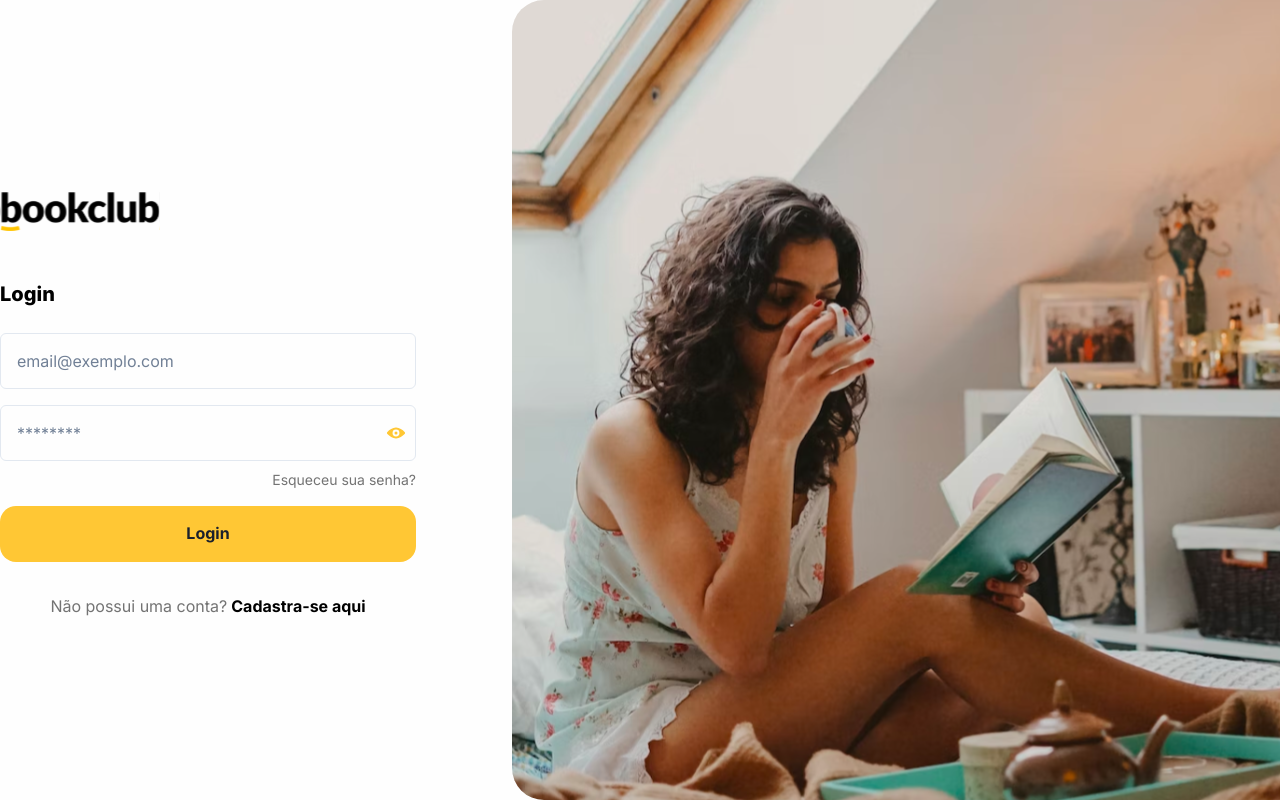
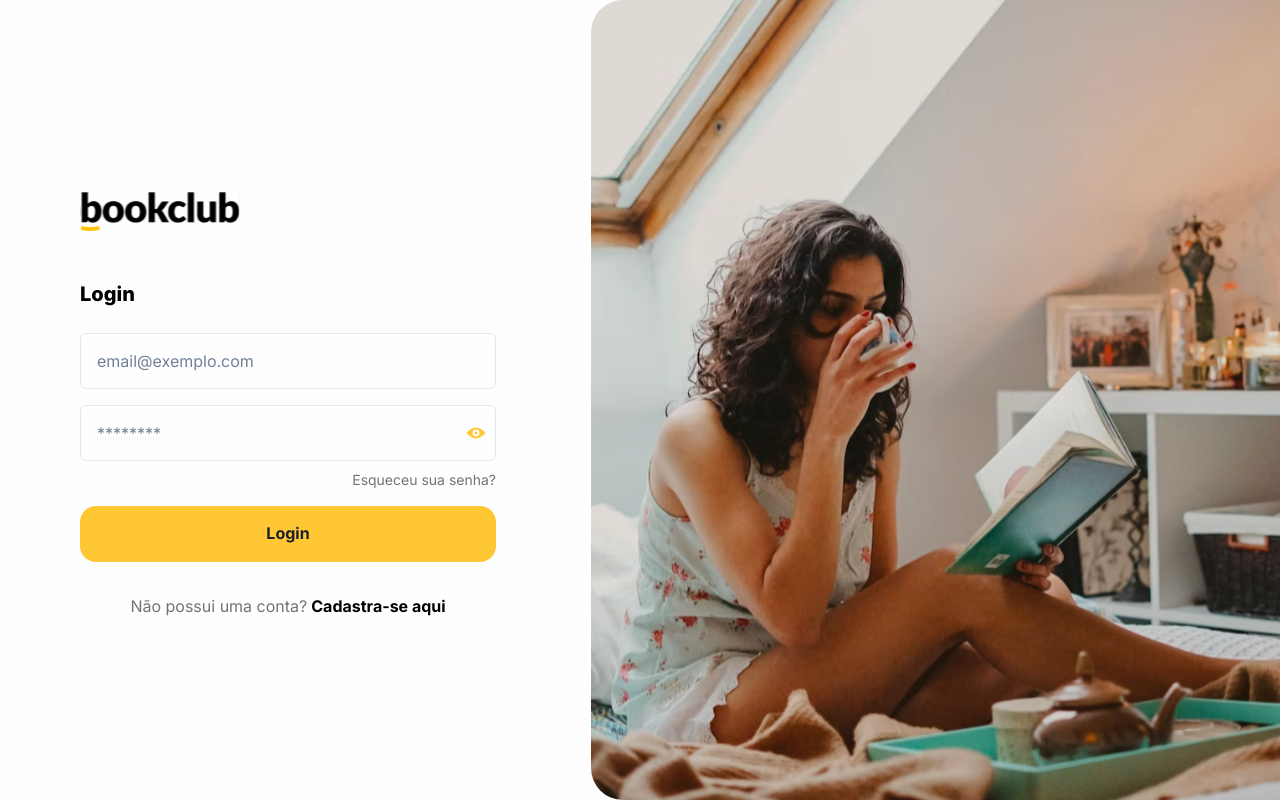
Before and after one commit to AlissonMoraesDev/bookclub-web, a React (Create React App) app: page / in a window 1280 px wide. Built offline with nearby package versions, Linux system fonts and the light colour scheme.

Commit message:
fix: responsividade tela de login

```diff
--- a/src/modules/unauthenticated/screens/Login/index.js
+++ b/src/modules/unauthenticated/screens/Login/index.js
@@ -8,11 +8,11 @@ export const LoginScreen = () => {
         alignItems={["center","flex-start", "space-between"]}
         justifyContent="center"
         paddingLeft={["0px", "0px", "0px","0px","112px"]}
-        padding={["24px","32px","48px","64px","0px"]}
+        padding={["24px","32px","48px","64px","80px"]}
         flexDir="column"
-        w={["100%","100%","100%","50%","40%"]}
+        w={["100%","100%","100%","80%","50%"]}
         h="100%">
-        <Flex flexDirection="column" w={["100%", "100%", "100%","416px"]}>
+        <Flex flexDirection="column" w={["100%", "100%", "100%","100%","416px"]}>
           <Image src="/img/logo.svg" alt="BookClub Logo" w="160px" h="48px" />
           <Text.ScreenTitle mt="48px">Login</Text.ScreenTitle>
           <Input
@@ -30,7 +30,7 @@ export const LoginScreen = () => {
           <Link.Action mt="32px" text="Não possui uma conta?" actionText="Cadastra-se aqui" />
         </Flex>
       </Flex>
-      <Flex w={["0%","0%", "40%","50%","60%"]}h="100vh"
+      <Flex w={["0%","0%", "30%","60%","60%"]}h="100vh"
         backgroundImage="url('/img/auth_background.svg')"
         backgroundSize="cover"
         backgroundPosition="center"
```
